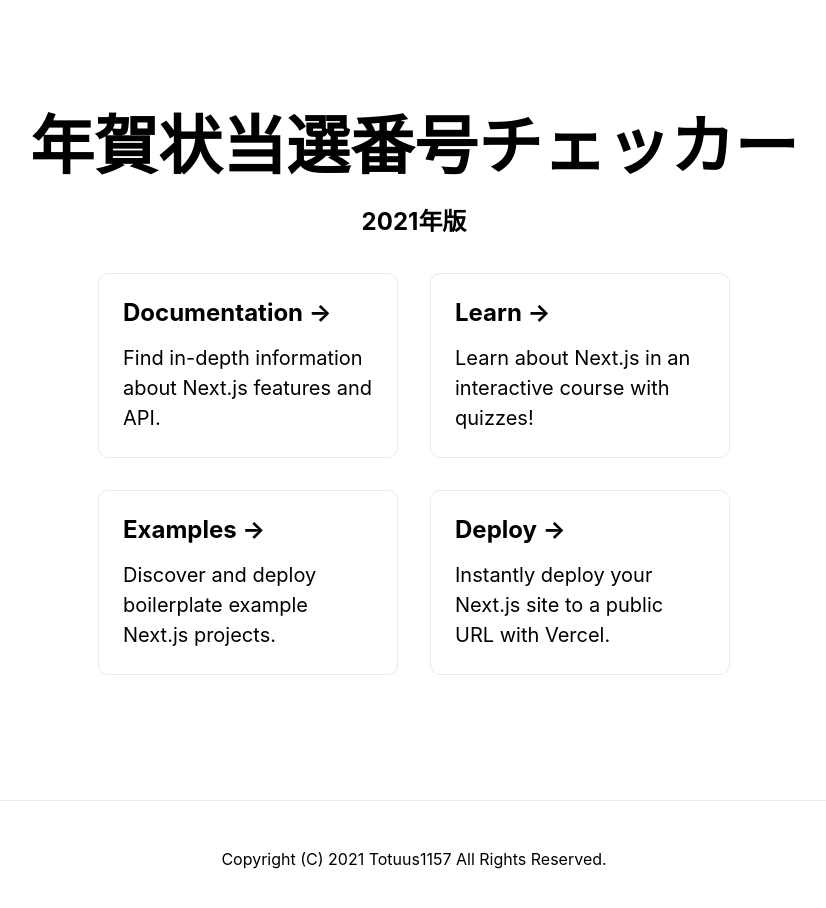
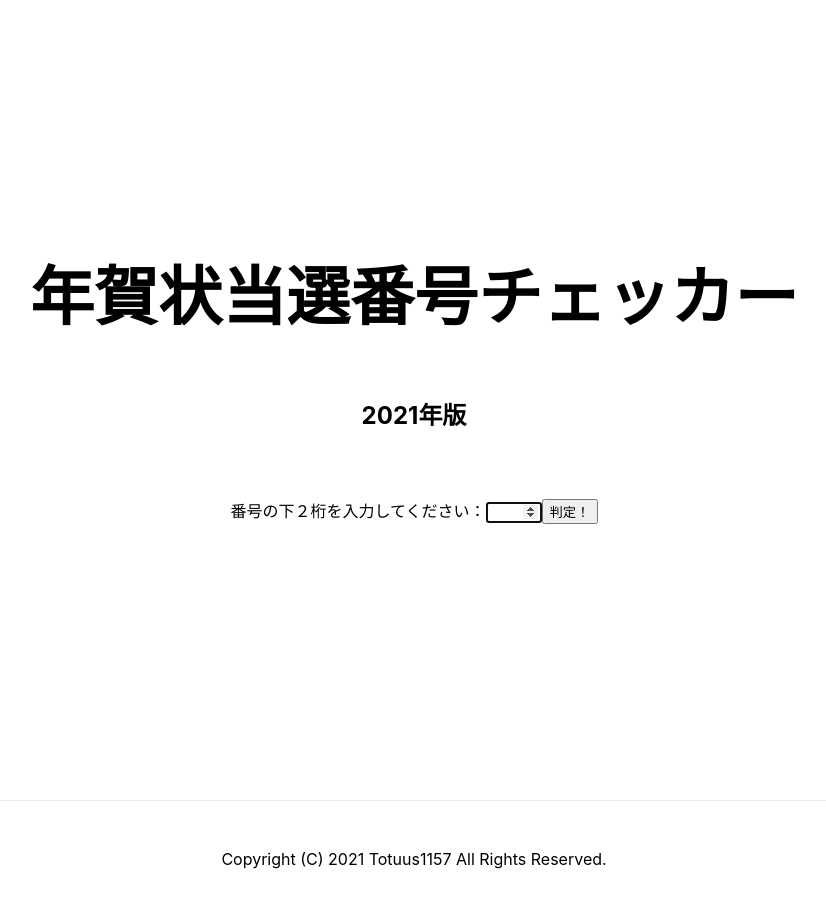
Before and after one commit to totuus1157/new-years-card-winner-number-checker, a Next.js app in the folder winner-number-checker/: page / in a window 1280 px wide. Shown: the top 908 px of the page, without its empty margins (226-1052 px from the left). Built offline with nearby package versions, Linux system fonts and the light colour scheme.

Commit message:
以前作成したコードを移植

```diff
--- a/winner-number-checker/pages/index.js
+++ b/winner-number-checker/pages/index.js
@@ -4,6 +4,49 @@ import Image from "next/image";
 import styles from "../styles/Home.module.css";
 
 class Home extends React.Component {
+  constructor(props) {
+    super(props);
+    this.state = { result: "" };
+    this.inputRef = React.createRef();
+    this.doChange = this.doChange.bind(this);
+    this.doSubmit = this.doSubmit.bind(this);
+  }
+
+  doChange(event) {
+    this.input = event.target.value;
+  }
+
+  doSubmit(event) {
+    const firstPrize = "757462";
+    const secondPrize = "6335";
+    const thirdPrize = ["60", "58", "50"];
+
+    const inputNumber = this.input;
+
+    if (firstPrize.substring(4) === inputNumber) {
+      this.setState({
+        result: `１等かも！？（当選番号は ${firstPrize} です）`,
+      });
+    } else if (secondPrize.substring(2) === inputNumber) {
+      this.setState({
+        result: `２等かも！？（当選番号は **${secondPrize} です）`,
+      });
+    } else if (
+      thirdPrize[0] === inputNumber ||
+      thirdPrize[1] === inputNumber ||
+      thirdPrize[2] === inputNumber
+    ) {
+      this.setState({
+        result: `３等が当たりました！（当選番号は ****${inputNumber} です）`,
+      });
+    } else {
+      this.setState({ result: `${inputNumber}はハズレです…` });
+    }
+
+    event.preventDefault();
+    this.inputRef.current.value = "";
+  }
+
   render() {
     return (
       <div className={styles.container}>
@@ -16,37 +59,29 @@ class Home extends React.Component {
         <main className={styles.main}>
           <h1 className={styles.title}>年賀状当選番号チェッカー</h1>
 
-          <h2>2021年版</h2>
+          <h2 className={styles.description}>2021年版</h2>
 
-          <div className={styles.grid}>
-            <a href="https://nextjs.org/docs" className={styles.card}>
-              <h2>Documentation &rarr;</h2>
-              <p>Find in-depth information about Next.js features and API.</p>
-            </a>
-
-            <a href="https://nextjs.org/learn" className={styles.card}>
-              <h2>Learn &rarr;</h2>
-              <p>Learn about Next.js in an interactive course with quizzes!</p>
-            </a>
-
-            <a
-              href="https://github.com/vercel/next.js/tree/canary/examples"
-              className={styles.card}
-            >
-              <h2>Examples &rarr;</h2>
-              <p>Discover and deploy boilerplate example Next.js projects.</p>
-            </a>
-
-            <a
-              href="https://vercel.com/new?utm_source=create-next-app&utm_medium=default-template&utm_campaign=create-next-app"
-              className={styles.card}
-            >
-              <h2>Deploy &rarr;</h2>
-              <p>
-                Instantly deploy your Next.js site to a public URL with Vercel.
-              </p>
-            </a>
-          </div>
+          <section className="mb-4">
+            <form onSubmit={this.doSubmit}>
+              <label htmlFor="input_number">
+                番号の下２桁を入力してください：
+              </label>
+              <input
+                ref={this.inputRef}
+                id="input_number"
+                type="number"
+                onChange={this.doChange}
+                autoFocus
+                min="0"
+                max="99"
+                required
+              />
+              <input type="submit" value="判定！" />
+            </form>
+          </section>
+          <section>
+            <p>{this.state.result}</p>
+          </section>
         </main>
 
         <footer className={styles.footer}>
```
